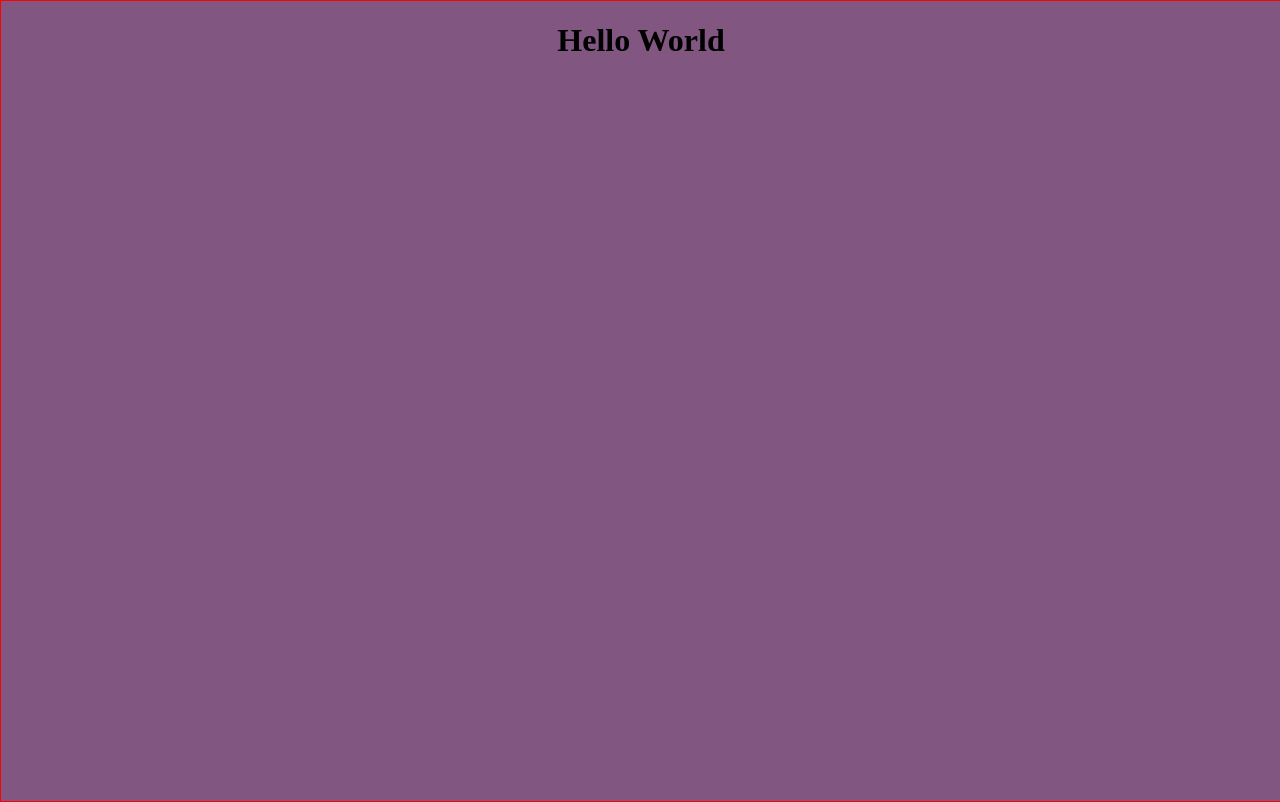
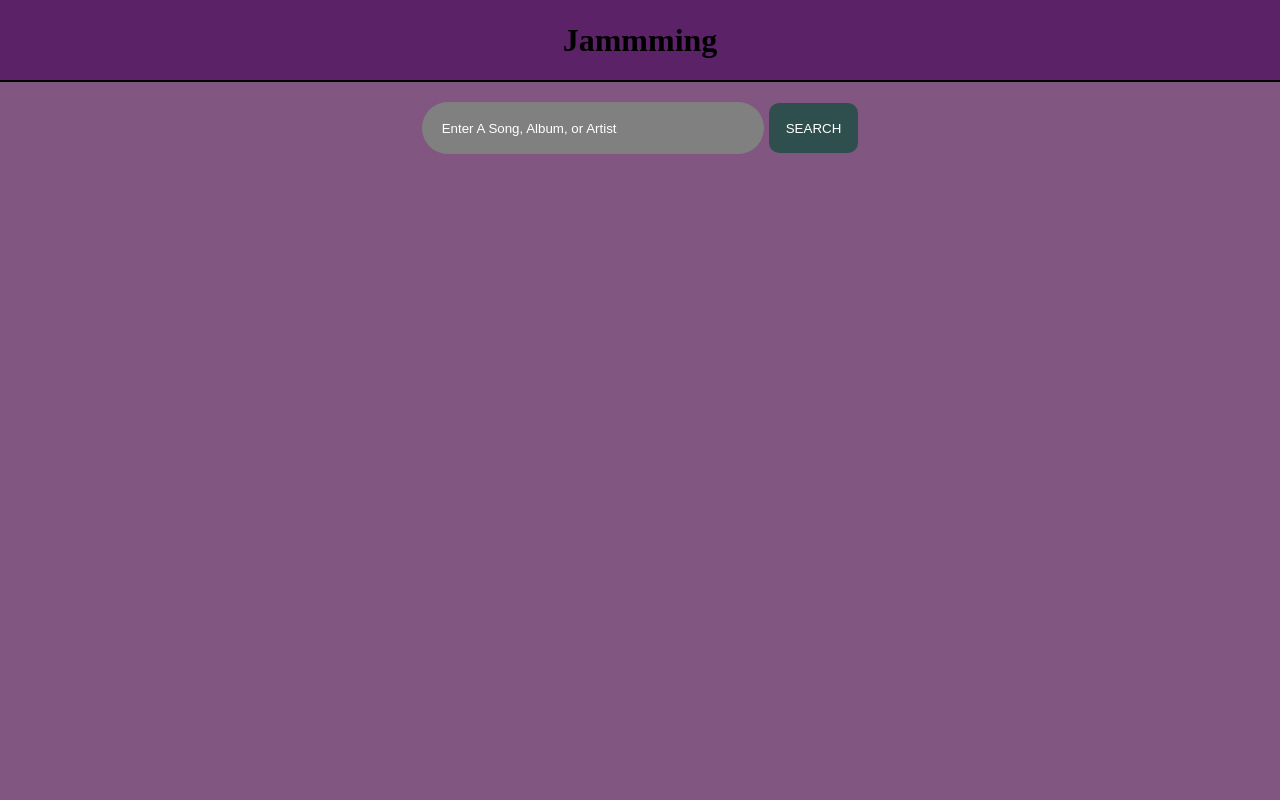
Before and after one commit to BenjaminSiri/Jamming, a React (Create React App) app: page / in a window 1280 px wide. Built offline with nearby package versions, Linux system fonts and the light colour scheme.

Commit message:
Header and Search static content finished

```diff
--- a/src/App.js
+++ b/src/App.js
@@ -1,10 +1,19 @@
-import React from "react";
+import React, { useState } from "react";
+
+import Header from "./components/Header";
+import SearchBar from "./components/SearchBar";
+
 import styles from "./styles/app.module.css";
 
+
 function App() {
+  const [searchText, setSearchText] = useState('');
+
+
   return (
     <div className={styles.app}>
-      <h1>Hello World</h1>
+      <Header />
+      <SearchBar changeText={setSearchText} />
     </div>
   );
 }
--- /dev/null
+++ b/src/components/Header.jsx
@@ -0,0 +1,12 @@
+import React from 'react';
+import styles from '../styles/header.module.css';
+
+function Header() {
+    return (
+        <div className={styles.header}>
+            <h1>Ja<span className={styles.highlight}>mmm</span>ing</h1>
+        </div>
+    );
+}
+
+export default Header;
--- /dev/null
+++ b/src/components/SearchBar.jsx
@@ -0,0 +1,26 @@
+import React from 'react';
+
+import styles from '../styles/searchBar.module.css';
+
+function SearchBar(props) {
+
+    const handleChange = (event) => {
+        props.changeText(event.target.value);
+    }
+
+    const handleSubmit = (event) => {
+        event.preventDefault();
+        alert('Search submitted');
+    }
+
+    return (
+        <div>
+            <form className={styles.searchForm} onSubmit={handleSubmit} >
+                <input className={styles.searchBox} placeholder="Enter A Song, Album, or Artist" onChange={handleChange} />
+                <button className={styles.searchButton}>SEARCH</button>
+            </form>
+        </div>
+    );
+}
+
+export default SearchBar;
--- a/src/styles/app.module.css
+++ b/src/styles/app.module.css
@@ -5,6 +5,5 @@
     height: 100vh;
     width: 100vw;
     background-color: rgb(129, 87, 129);
-    border: 1px red solid;
     margin: 0;
 }
--- /dev/null
+++ b/src/styles/header.module.css
@@ -0,0 +1,13 @@
+.header {
+    background-color: rgb(92, 34, 103);
+    width: 100vw;
+    height: 10vh;
+    display: flex;
+    justify-content: center;
+    align-items: center;
+    border-bottom: 2px solid black;
+}
+
+.header :hover {
+    cursor: default;
+}
--- /dev/null
+++ b/src/styles/searchBar.module.css
@@ -0,0 +1,41 @@
+.searchForm {
+    display: flex;
+    flex-direction: row;
+    justify-content: center;
+    align-items: center;
+    margin-top: 20px;
+}
+
+.searchBox {
+    height: 50px;
+    width: 25vw;
+    border-radius: 30px;
+    background-color: gray;
+    color: white;
+    border: none;
+    padding-left: 20px;
+    margin-right: 5px;
+}
+
+.searchBox::placeholder{
+    color: white;
+}
+
+.searchButton {
+    height: 50px;
+    width: 7vw;
+    border-radius: 10px;
+    border: none;
+    background-color: darkslategray;
+    color: white;
+}
+
+.searchButton:hover {
+    background-color: rgb(77, 100, 100);
+    color: white;
+}
+
+.searchButton:active {
+    background-color: white;
+    color: black;
+}
```
